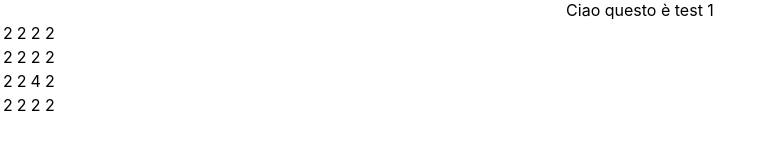
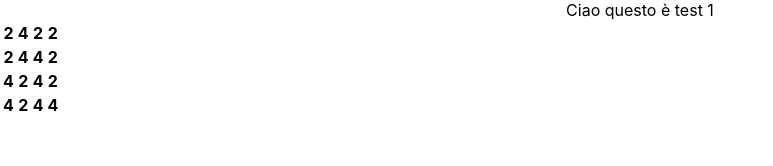
Before and after one commit to fvitello/2048-test, a React (Create React App) app in the folder 2048-test/: page / in a window 1280 px wide. Shown: the top 166 px of the page, without its empty margins (0-773 px from the left). Built offline with nearby package versions, Linux system fonts and the light colour scheme.

Commit message:
Update DataTable.tsx

```diff
--- a/2048-test/src/DataTable.tsx
+++ b/2048-test/src/DataTable.tsx
@@ -5,7 +5,7 @@ interface DataTableProps {
 
 const getRandomNumber = () => {
     const randomNumber = Math.random();
-    return randomNumber < 0.9 ? 2 : 4;
+    return randomNumber < 0.6 ? 2 : 4;
   };
 
 const DataTable: React.FC<DataTableProps> = (props) => {
@@ -22,7 +22,7 @@ const DataTable: React.FC<DataTableProps> = (props) => {
           {matrix.map((row, rowIndex) => (
             <tr key={rowIndex}>
               {row.map((column: number, columnIndex: number) => (
-                <td key={`${rowIndex}-${columnIndex}`}>{column}</td>
+                <td key={`${rowIndex}-${columnIndex}`}><b>{column}</b></td>
               ))}
             </tr>
           ))}
```
